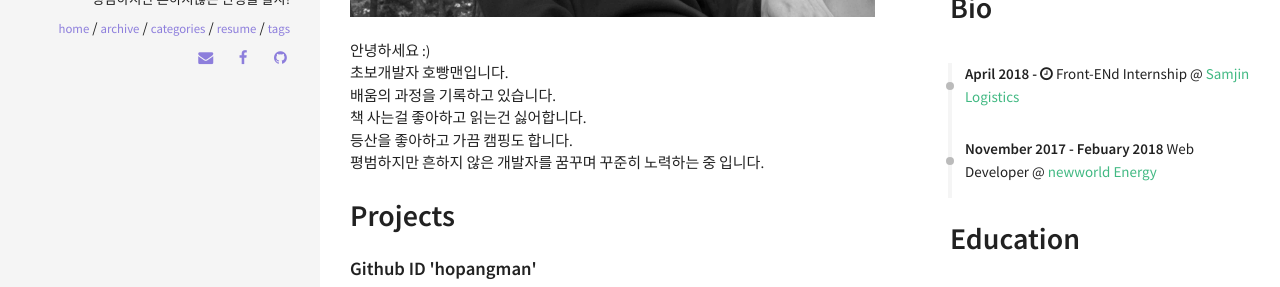
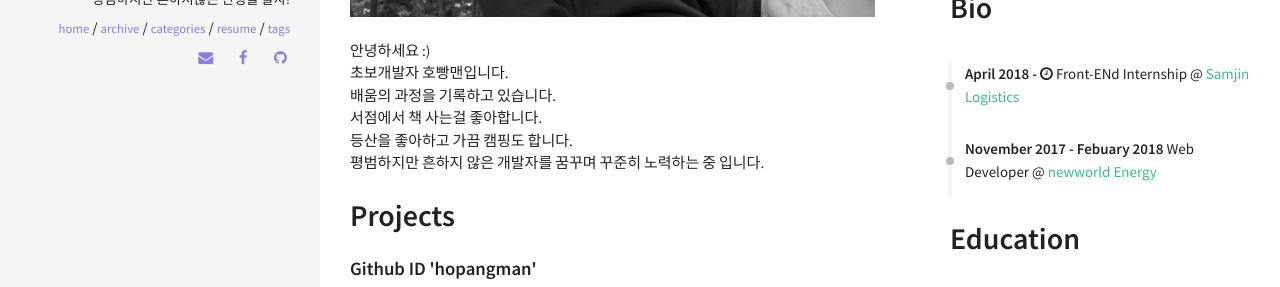
Before and after one commit to hopangman/hopangman.github.io, a Jekyll site: the page built from resume.html, in a window 1280 px wide. Shown: the part 461-748 px from the top of the page. Built offline with Jekyll 4.4.1, drawn with Linux system fonts in a browser that asks for light colours; nearby versions of some CDN libraries.

Commit message:
update about

```diff
--- a/_includes/sections/about.html
+++ b/_includes/sections/about.html
@@ -4,7 +4,7 @@
     안녕하세요 :)<br>
     초보개발자 호빵맨입니다.<br>
     배움의 과정을 기록하고 있습니다.<br>
-    책 사는걸 좋아하고 읽는건 싫어합니다.<br>
+    서점에서 책 사는걸 좋아합니다.<br>
     등산을 좋아하고 가끔 캠핑도 합니다.<br>
     평범하지만 흔하지 않은 개발자를 꿈꾸며 꾸준히 노력하는 중 입니다.<br>
 </div>
```
